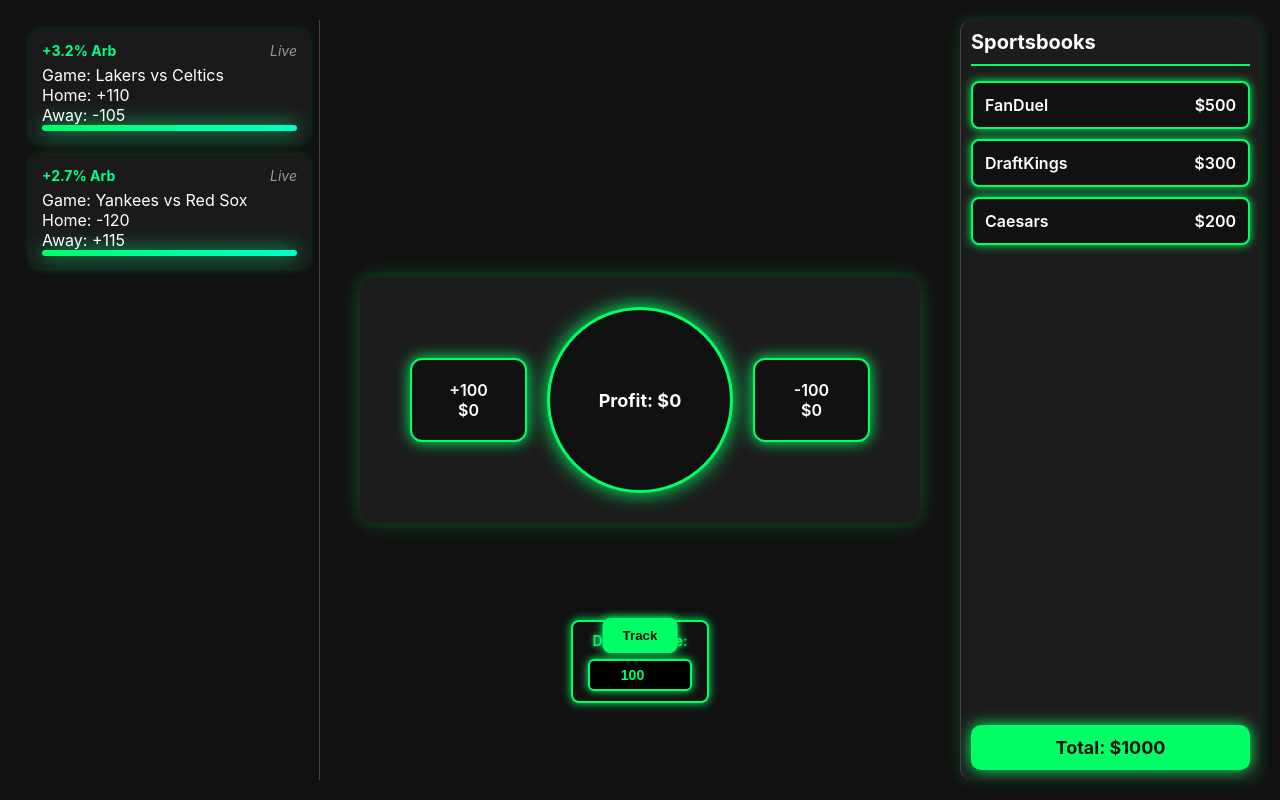
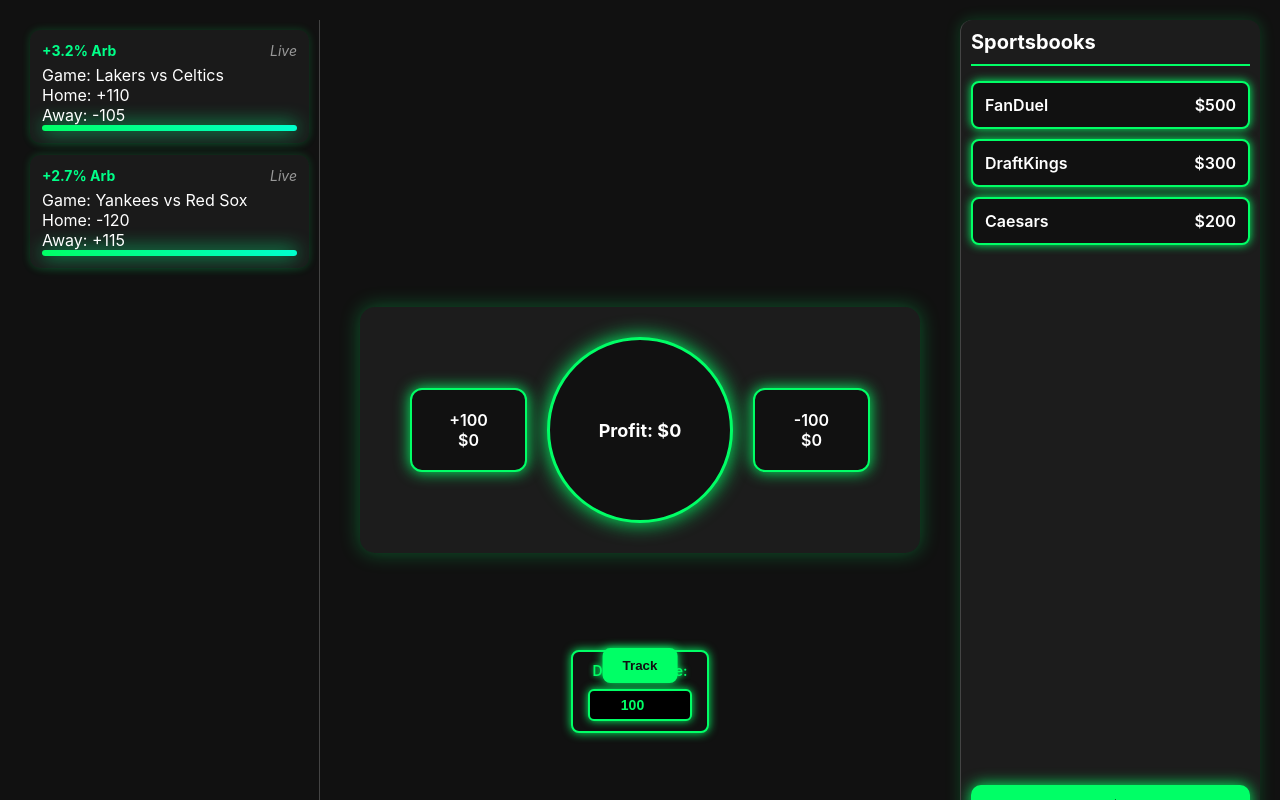
Before and after one commit to Jalennb23/btb-site, a plain HTML site: page dashboard.html in a window 1280 px wide. Drawn offline with Linux system fonts and the light colour scheme; no server answers.

Commit message:
Update dashboard.css

```diff
--- a/assets/css/dashboard.css
+++ b/assets/css/dashboard.css
@@ -324,27 +324,37 @@ body {
   overflow: hidden; /* prevent page scroll */
 }
 
-/* Left feed: make it scrollable */
+/* === Force full height layout + scrollable left feed === */
+html, body {
+  height: 100%;
+  margin: 0;
+  padding: 0;
+  overflow: hidden; /* stop whole page scroll */
+}
+
+.dashboard {
+  display: grid;
+  grid-template-columns: 1fr 2fr 1fr; /* left / center / right */
+  height: 100vh; /* take full viewport height */
+}
+
 .left-feed {
-  overflow-y: auto;      /* enable vertical scroll */
-  max-height: 100vh;     /* lock height to screen */
+  overflow-y: auto;   /* scroll independently */
+  height: 100vh;      /* lock to viewport height */
   padding: 10px;
   border-right: 1px solid #444;
 }
 
-/* Center calculator: stays centered */
 .center-calc {
   display: flex;
   align-items: center;
   justify-content: center;
   padding: 20px;
-  overflow: hidden; /* no scroll */
 }
 
-/* Right panel: scroll if needed */
 .right-books {
-  overflow-y: auto;
-  max-height: 100vh;
+  overflow-y: auto;   /* scroll if needed */
+  height: 100vh;
   padding: 10px;
   border-left: 1px solid #444;
 }
```
